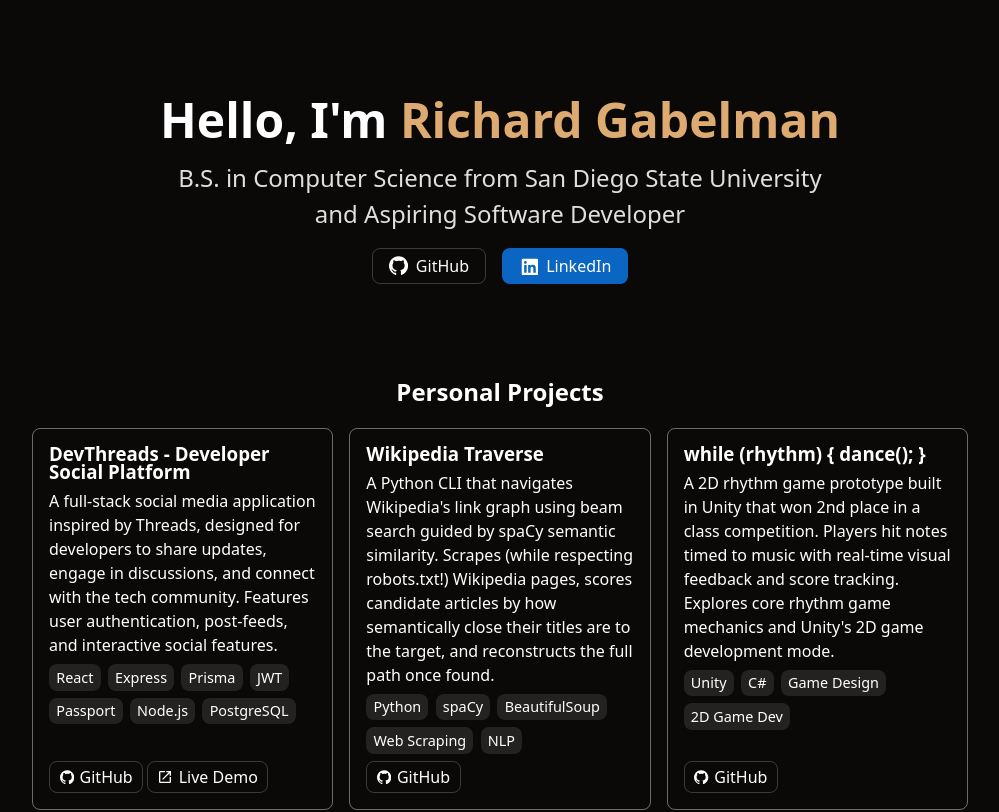
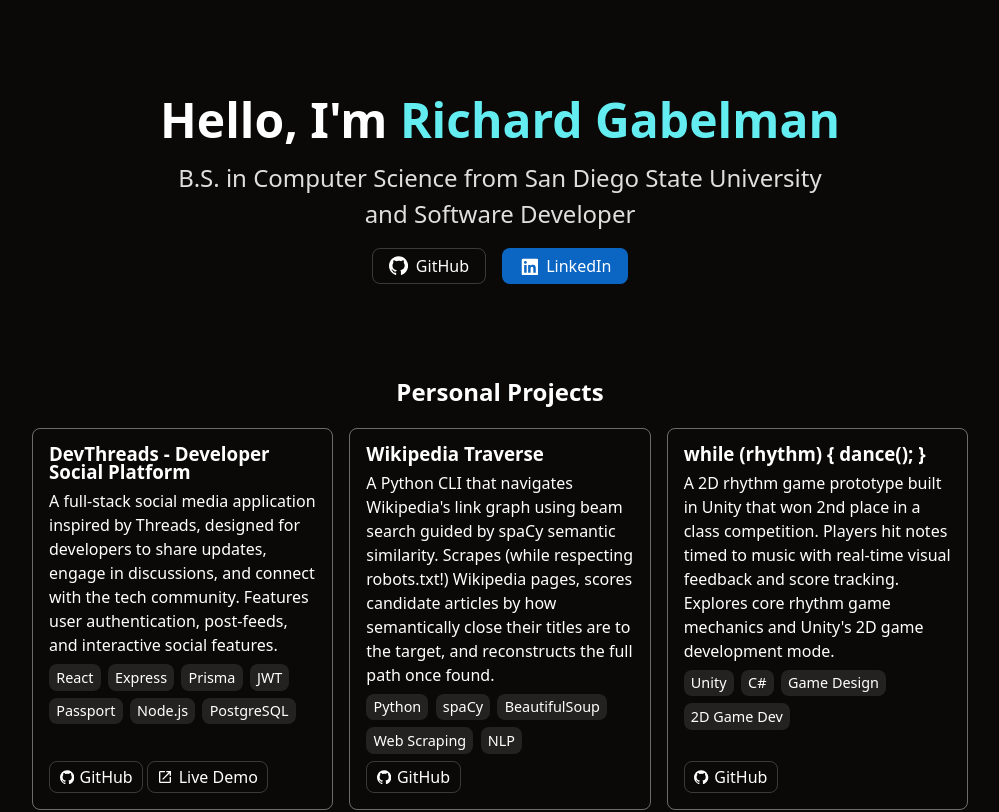
Before and after one commit to RichardGabelman/portfolio, a React (Vite) app: page / in a window 1280 px wide. Shown: the top 812 px of the page, without its empty margins (140-1139 px from the left). Built offline with nearby package versions, Linux system fonts and the light colour scheme.

Commit message:
refactor: change the primary color to a teal, replace hero image in readme and favicon

```diff
--- a/src/App.jsx
+++ b/src/App.jsx
@@ -8,7 +8,7 @@ const Header = () => {
       </h1>
       <section className="subtext">
         <p>
-          B.S. in Computer Science from San Diego State University and Aspiring
+          B.S. in Computer Science from San Diego State University and
           Software Developer
         </p>
       </section>
--- a/src/index.css
+++ b/src/index.css
@@ -2,7 +2,7 @@
   --max-width: 1000px;
   --color-bg: #0A0908;
   --color-text: #FFFFFF;
-  --color-primary: #ddaa71;
+  --color-primary: #64edf1;
 }
 
 * {
```
Also changed, not shown: images/hero_screenshot.png, public/favicon.svg.
